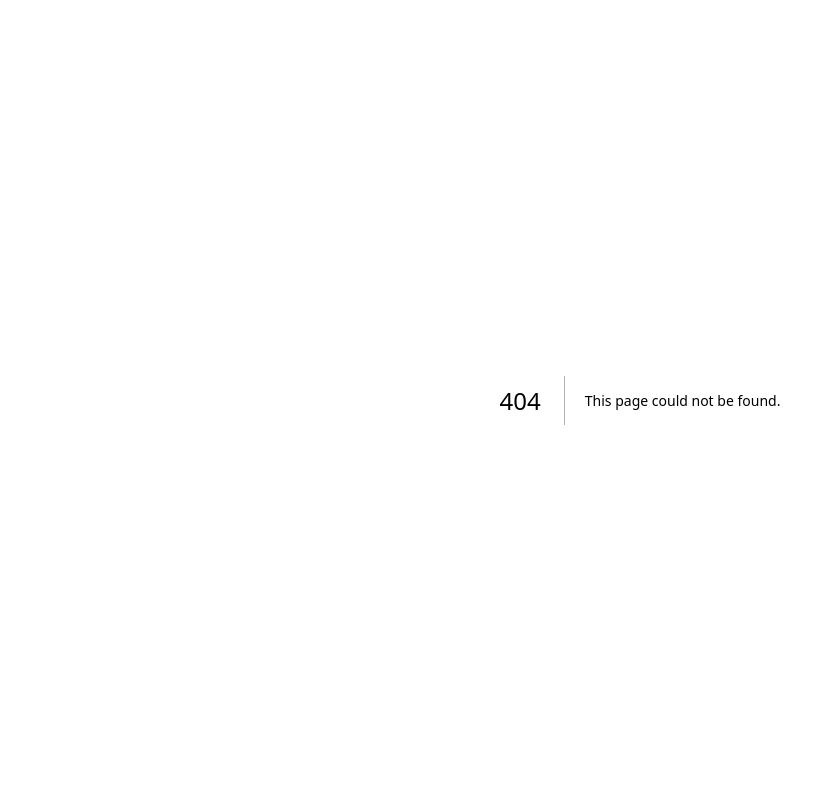
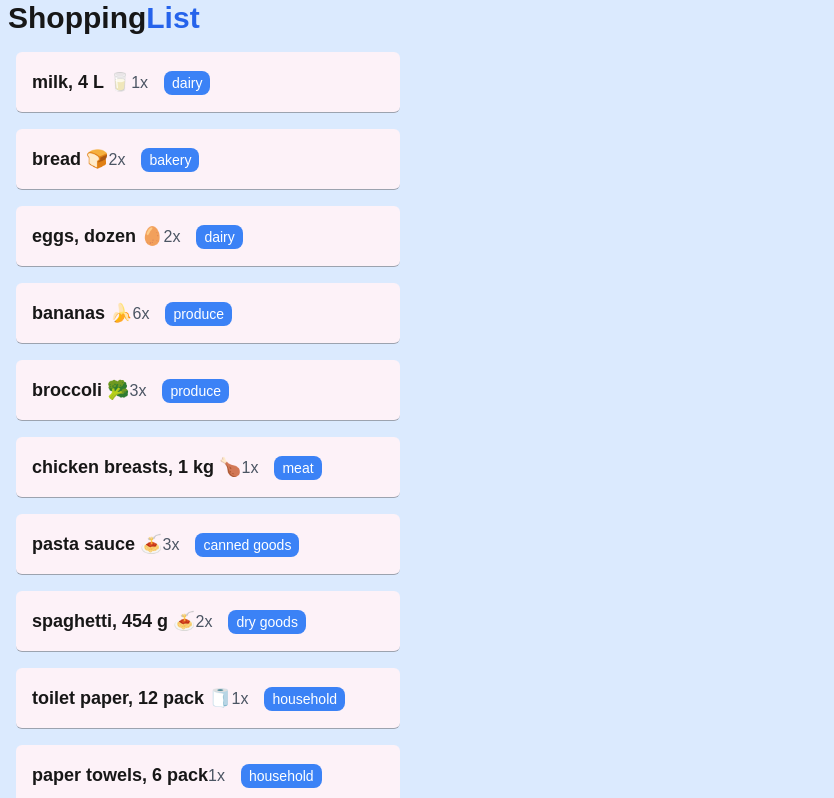
Before and after one commit to Derk-L/cprg306-assignments, a Next.js app: page /week-3 in a window 1280 px wide. Before the commit this address had no page. Shown: the top 798 px of the page, without its empty margins (0-834 px from the left). Built offline with nearby package versions, Linux system fonts and the light colour scheme.

Commit message:
week-3 assignment

```diff
--- a/app/layout.js
+++ b/app/layout.js
@@ -12,8 +12,8 @@ const geistMono = Geist_Mono({
 });
 
 export const metadata = {
-  title: "Create Next App",
-  description: "Generated by create next app",
+  title: "Shopping List",
+  description: "Generated by the one and only Derek",
 };
 
 export default function RootLayout({ children }) {
--- a/app/page.js
+++ b/app/page.js
@@ -6,6 +6,7 @@ export default function Home() {
     <div>
       <h1>CPRG 306: Web Development 2 - Assignments</h1>
       <p><Link href="/week-2"> Go to Week 2</Link></p>
+      <p><Link href="/week-3"> Go to Week 3</Link></p>
     </div>
   );
 }
--- /dev/null
+++ b/app/week-3/item-list.js
@@ -0,0 +1,91 @@
+import Item from "./item.js";
+export default function ItemList(){
+    const item1 = {
+        name: "milk, 4 L 🥛",
+        quantity: 1,
+        category: "dairy",
+      };
+
+      const item2 = {
+        name: "bread 🍞",
+        quantity: 2,
+        category: "bakery",
+      };
+
+      const item3 = {
+        name: "eggs, dozen 🥚",
+        quantity: 2,
+        category: "dairy",
+      };
+
+      const item4 = {
+        name: "bananas 🍌",
+        quantity: 6,
+        category: "produce",
+      };
+
+      const item5 = {
+        name: "broccoli 🥦",
+        quantity: 3,
+        category: "produce",
+      };
+
+      const item6 = {
+        name: "chicken breasts, 1 kg 🍗",
+        quantity: 1,
+        category: "meat",
+      };
+
+      const item7 = {
+        name: "pasta sauce 🍝",
+        quantity: 3,
+        category: "canned goods",
+      };
+
+      const item8 = {
+        name: "spaghetti, 454 g 🍝",
+        quantity: 2,
+        category: "dry goods",
+      };
+
+      const item9 = {
+        name: "toilet paper, 12 pack 🧻",
+        quantity: 1,
+        category: "household",
+      };
+
+      const item10 = {
+        name: "paper towels, 6 pack",
+        quantity: 1,
+        category: "household",
+      };
+
+      const item11 = {
+        name: "dish soap 🍽️",
+        quantity: 1,
+        category: "household",
+      };
+
+      const item12 = {
+        name: "hand soap 🧼",
+        quantity: 4,
+        category: "household",
+      };
+
+      return (
+        <ul>
+          <Item {...item1} />
+          <Item {...item2} />
+          <Item {...item3} />
+          <Item {...item4} />
+          <Item {...item5} />
+          <Item {...item6} />
+          <Item {...item7} />
+          <Item {...item8} />
+          <Item {...item9} />
+          <Item {...item10} />
+          <Item {...item11} />
+          <Item {...item12} />
+        </ul>
+      )
+};
--- /dev/null
+++ b/app/week-3/item.js
@@ -0,0 +1,12 @@
+export default function Item(props){
+    return (
+      <li className="items-center p-4 m-4 bg-pink-50 max-w-sm border-b border-gray-400
+      rounded-md">
+        <span className="font-semibold text-lg">{props.name}</span>
+        <span className="text-gray-600 mr-4">{props.quantity}x</span>
+        <span className="bg-blue-500 text-white px-2 py-1 rounded-lg text-sm">
+          {props.category}
+        </span>
+      </li>
+    );
+  };
--- /dev/null
+++ b/app/week-3/page.js
@@ -0,0 +1,11 @@
+import ItemList from './item-list.js';
+
+export default function Page() {
+    return (
+      <main className="bg-blue-100">
+        <h1 className="text-3xl font-extrabold ml-2">Shopping
+        <span className="text-blue-600">List</span></h1>
+        <ItemList></ItemList>
+      </main>
+    );
+};
```
